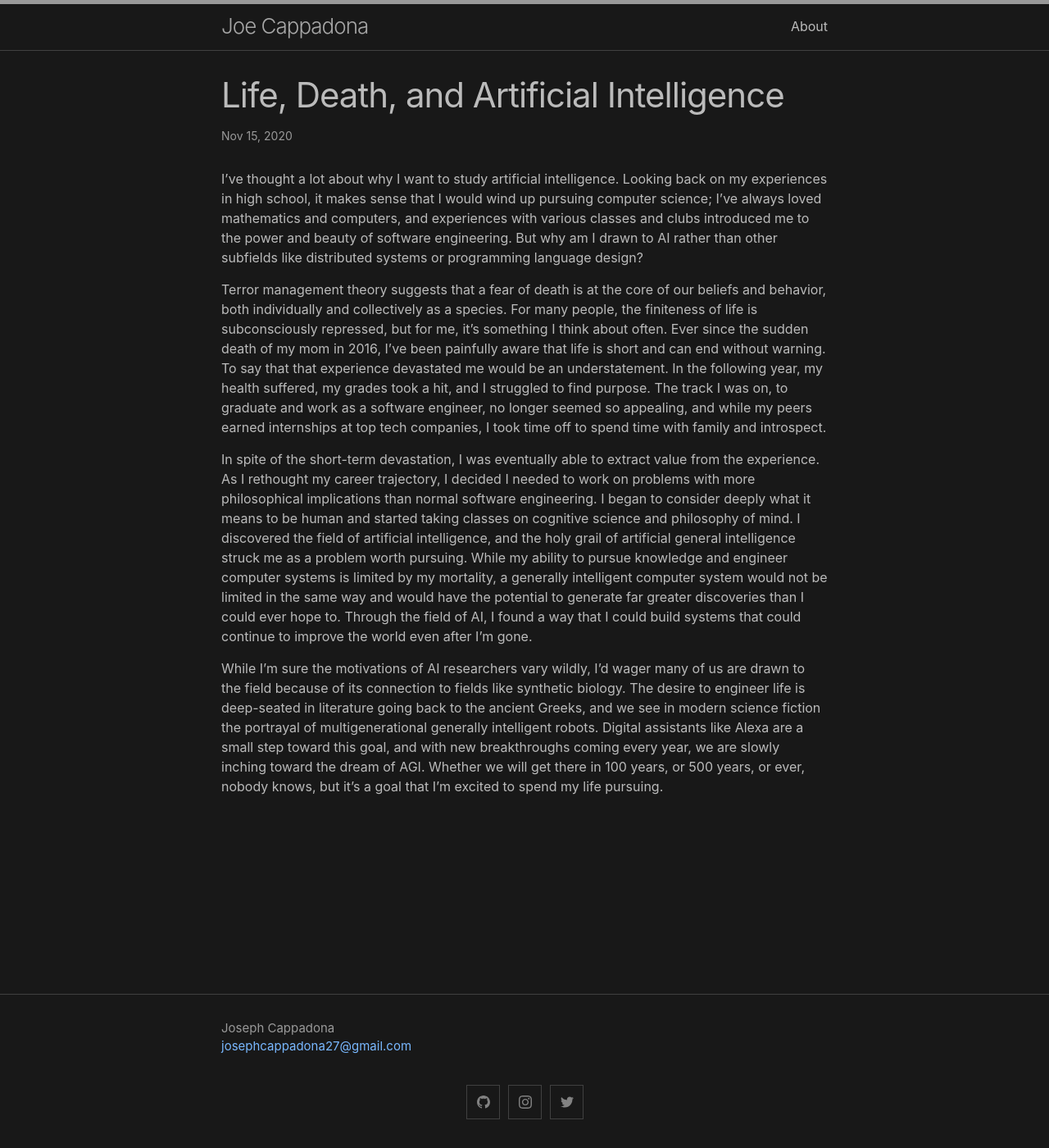
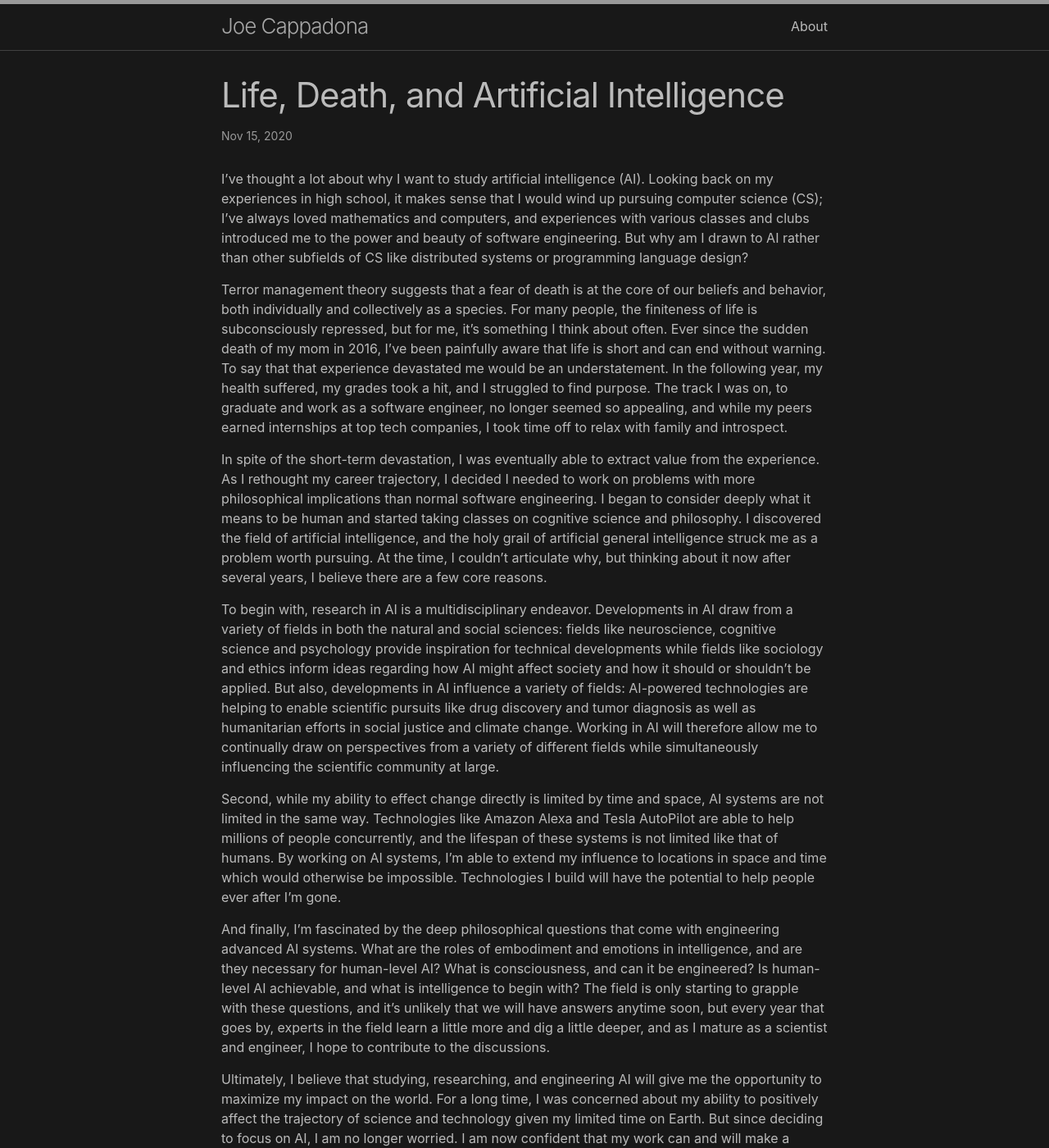
Before and after one commit to josephcappadona/josephcappadona.github.io, a Jekyll site: the page built from _posts/2020-11-15-life-death-and-AI.md, in a window 1280 px wide and 1400 px high. Shown: the whole window at 82% size. Built offline with Jekyll 4.4.1, drawn with Linux system fonts in a browser that asks for light colours; some of the changed text lies outside the part shown.

Commit message:
Update 2020-11-15-life-death-and-AI.md

```diff
--- a/_posts/2020-11-15-life-death-and-AI.md
+++ b/_posts/2020-11-15-life-death-and-AI.md
@@ -4,10 +4,16 @@ title: "Life, Death, and Artificial Intelligence"
 
 ---
 
-I’ve thought a lot about why I want to study artificial intelligence. Looking back on my experiences in high school, it makes sense that I would wind up pursuing computer science; I’ve always loved mathematics and computers, and experiences with various classes and clubs introduced me to the power and beauty of software engineering. But why am I drawn to AI rather than other subfields like distributed systems or programming language design?
+I’ve thought a lot about why I want to study artificial intelligence (AI). Looking back on my experiences in high school, it makes sense that I would wind up pursuing computer science (CS); I’ve always loved mathematics and computers, and experiences with various classes and clubs introduced me to the power and beauty of software engineering. But why am I drawn to AI rather than other subfields of CS like distributed systems or programming language design?
 
-Terror management theory suggests that a fear of death is at the core of our beliefs and behavior, both individually and collectively as a species. For many people, the finiteness of life is subconsciously repressed, but for me, it’s something I think about often. Ever since the sudden death of my mom in 2016, I’ve been painfully aware that life is short and can end without warning. To say that that experience devastated me would be an understatement. In the following year, my health suffered, my grades took a hit, and I struggled to find purpose. The track I was on, to graduate and work as a software engineer, no longer seemed so appealing, and while my peers earned internships at top tech companies, I took time off to spend time with family and introspect.
+Terror management theory suggests that a fear of death is at the core of our beliefs and behavior, both individually and collectively as a species. For many people, the finiteness of life is subconsciously repressed, but for me, it’s something I think about often. Ever since the sudden death of my mom in 2016, I’ve been painfully aware that life is short and can end without warning. To say that that experience devastated me would be an understatement. In the following year, my health suffered, my grades took a hit, and I struggled to find purpose. The track I was on, to graduate and work as a software engineer, no longer seemed so appealing, and while my peers earned internships at top tech companies, I took time off to relax with family and introspect.
 
-In spite of the short-term devastation, I was eventually able to extract value from the experience. As I rethought my career trajectory, I decided I needed to work on problems with more philosophical implications than normal software engineering. I began to consider deeply what it means to be human and started taking classes on cognitive science and philosophy of mind. I discovered the field of artificial intelligence, and the holy grail of artificial general intelligence struck me as a problem worth pursuing. While my ability to pursue knowledge and engineer computer systems is limited by my mortality, a generally intelligent computer system would not be limited in the same way and would have the potential to generate far greater discoveries than I could ever hope to. Through the field of AI, I found a way that I could build systems that could continue to improve the world even after I’m gone.
+In spite of the short-term devastation, I was eventually able to extract value from the experience. As I rethought my career trajectory, I decided I needed to work on problems with more philosophical implications than normal software engineering. I began to consider deeply what it means to be human and started taking classes on cognitive science and philosophy. I discovered the field of artificial intelligence, and the holy grail of artificial general intelligence struck me as a problem worth pursuing. At the time, I couldn’t articulate why, but thinking about it now after several years, I believe there are a few core reasons.
 
-While I’m sure the motivations of AI researchers vary wildly, I’d wager many of us are drawn to the field because of its connection to fields like synthetic biology. The desire to engineer life is deep-seated in literature going back to the ancient Greeks, and we see in modern science fiction the portrayal of multigenerational generally intelligent robots. Digital assistants like Alexa are a small step toward this goal, and with new breakthroughs coming every year, we are slowly inching toward the dream of AGI. Whether we will get there in 100 years, or 500 years, or ever, nobody knows, but it’s a goal that I’m excited to spend my life pursuing.
+To begin with, research in AI is a multidisciplinary endeavor. Developments in AI draw from a variety of fields in both the natural and social sciences: fields like neuroscience, cognitive science and psychology provide inspiration for technical developments while fields like sociology and ethics inform ideas regarding how AI might affect society and how it should or shouldn’t be applied. But also, developments in AI influence a variety of fields: AI-powered technologies are helping to enable scientific pursuits like drug discovery and tumor diagnosis as well as humanitarian efforts in social justice and climate change. Working in AI will therefore allow me to continually draw on perspectives from a variety of different fields while simultaneously influencing the scientific community at large.
+
+Second, while my ability to effect change directly is limited by time and space, AI systems are not limited in the same way. Technologies like Amazon Alexa and Tesla AutoPilot are able to help millions of people concurrently, and the lifespan of these systems is not limited like that of humans. By working on AI systems, I’m able to extend my influence to locations in space and time which would otherwise be impossible. Technologies I build will have the potential to help people ever after I’m gone.
+
+And finally, I’m fascinated by the deep philosophical questions that come with engineering advanced AI systems. What are the roles of embodiment and emotions in intelligence, and are they necessary for human-level AI? What is consciousness, and can it be engineered? Is human-level AI achievable, and what is intelligence to begin with? The field is only starting to grapple with these questions, and it’s unlikely that we will have answers anytime soon, but every year that goes by, experts in the field learn a little more and dig a little deeper, and as I mature as a scientist and engineer, I hope to contribute to the discussions.
+
+Ultimately, I believe that studying, researching, and engineering AI will give me the opportunity to maximize my impact on the world. For a long time, I was concerned about my ability to positively affect the trajectory of science and technology given my limited time on Earth. But since deciding to focus on AI, I am no longer worried. I am now confident that my work can and will make a difference.
```
